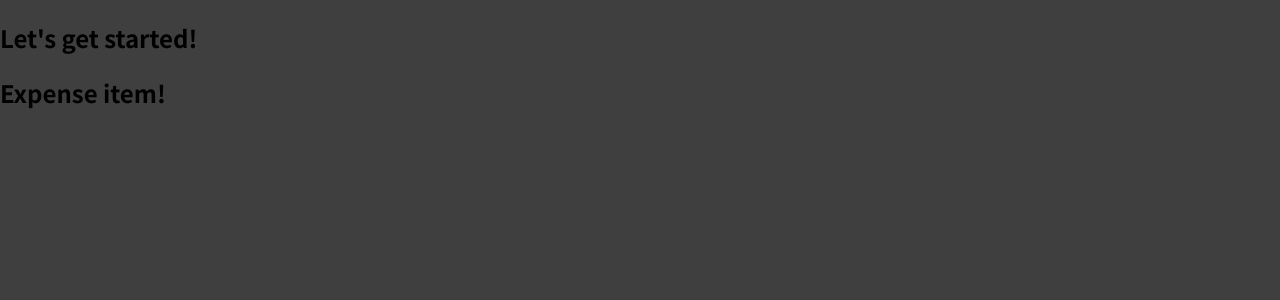
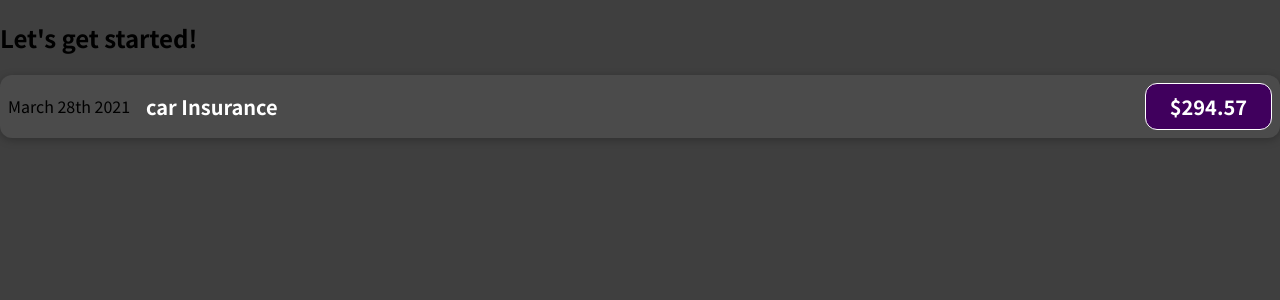
Before and after one commit to Amish-pratap/React-Practice, a JavaScript app in the folder react-complete-guide/: page / in a window 1280 px wide. Shown: the top 300 px of the page. Built offline with nearby package versions, Linux system fonts and the light colour scheme.

Commit message:
added styling to the react component

```diff
--- /dev/null
+++ b/react-complete-guide/src/components/ExpenseItem.css
@@ -0,0 +1,56 @@
+.expense-item {
+  display: flex;
+  justify-content: space-between;
+  align-items: center;
+  box-shadow: 0 2px 8px rgba(0, 0, 0, 0.25);
+  padding: 0.5rem;
+  margin: 1rem 0;
+  border-radius: 12px;
+  background-color: #4b4b4b;
+}
+
+.expense-item__description {
+  display: flex;
+  flex-direction: column;
+  gap: 1rem;
+  align-items: flex-end;
+  flex-flow: column-reverse;
+  justify-content: flex-start;
+  flex: 1;
+}
+
+.expense-item h2 {
+  color: #3a3a3a;
+  font-size: 1rem;
+  flex: 1;
+  margin: 0 1rem;
+  color: white;
+}
+
+.expense-item__price {
+  font-size: 1rem;
+  font-weight: bold;
+  color: white;
+  background-color: #40005d;
+  border: 1px solid white;
+  padding: 0.5rem;
+  border-radius: 12px;
+}
+
+@media (min-width: 580px) {
+  .expense-item__description {
+    flex-direction: row;
+    align-items: center;
+    justify-content: flex-start;
+    flex: 1;
+  }
+
+  .expense-item__description h2 {
+    font-size: 1.25rem;
+  }
+
+  .expense-item__price {
+    font-size: 1.25rem;
+    padding: 0.5rem 1.5rem;
+  }
+}
--- a/react-complete-guide/src/components/ExpenseItem.js
+++ b/react-complete-guide/src/components/ExpenseItem.js
@@ -1,5 +1,15 @@
-function ExpenseItem(){
-    return <h2>Expense item!</h2>
+import "./ExpenseItem.css";
+
+function ExpenseItem() {
+  return (
+    <div className="expense-item">
+      <div>March 28th 2021</div>
+      <div className="expense-item__description">
+        <h2>car Insurance</h2>
+        <div className="expense-item__price"> $294.57</div>
+      </div>
+    </div>
+  );
 }
 
 export default ExpenseItem;
```
